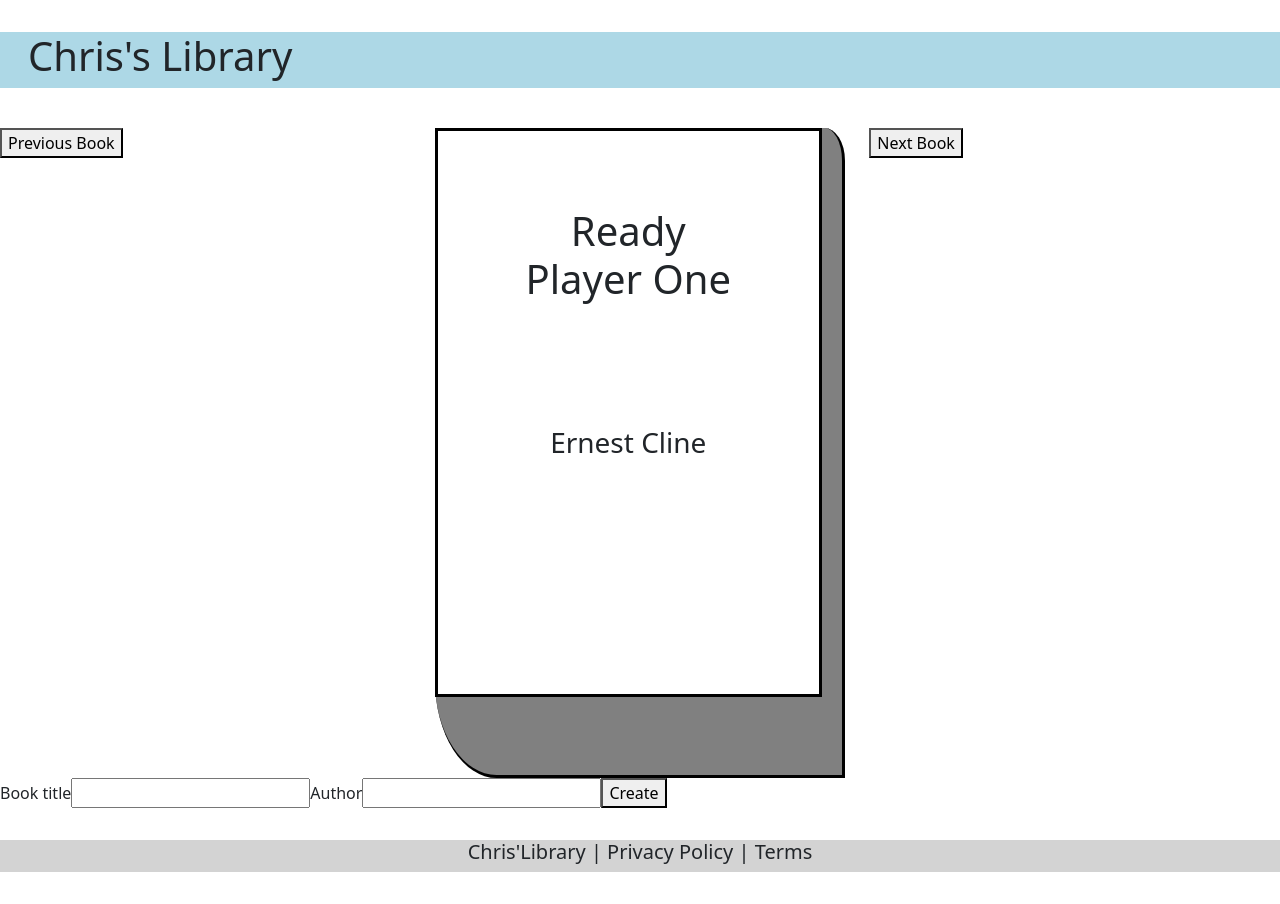
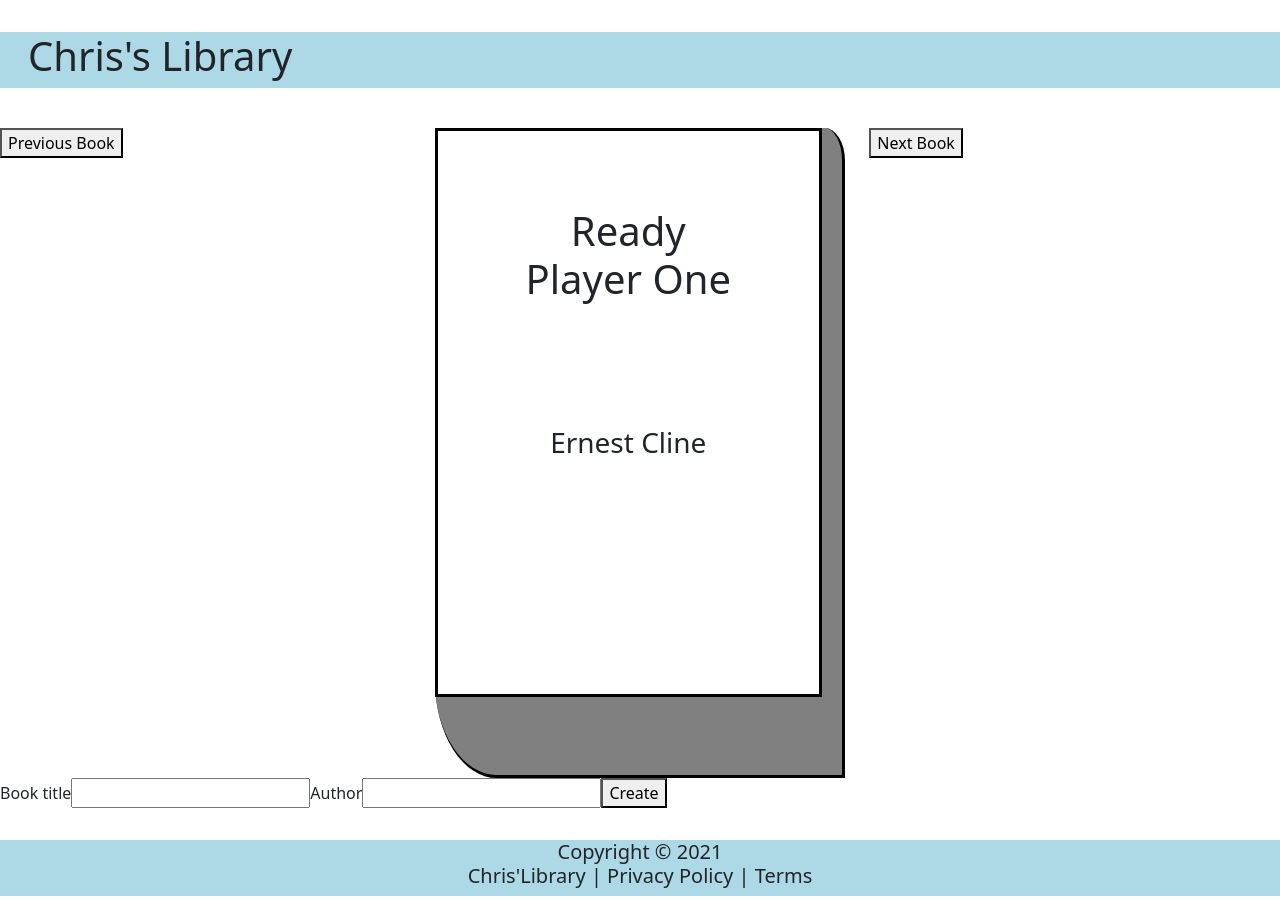
Before and after one commit to cmattox4846/DCCLibraryReactPorject, a React (Create React App) app: page / in a window 1280 px wide. Built offline with nearby package versions, Linux system fonts and the light colour scheme.

Commit message:
updated footer css

```diff
--- a/src/components/Footer/Footer.css
+++ b/src/components/Footer/Footer.css
@@ -1,6 +1,9 @@
 .footer{
- background-color: lightgray;
+ background-color: lightblue;
  text-align: center;
+ width: 100%;
+ box-shadow: 0 50vh 0 50vh lightblue;
+ margin-top: 2em;
 }
 
 
--- a/src/components/Footer/Footer.jsx
+++ b/src/components/Footer/Footer.jsx
@@ -5,13 +5,13 @@
 
 const footer = () => {
     return (
-        <div className="row row-space">
+        <footer className='footer'>
 
-            <div className='footer'>
-                <h5> Chris'Library | Privacy Policy | Terms</h5>
-            </div>
-        </div>
 
+
+                <h5> Copyright © 2021 <br/> Chris'Library | Privacy Policy | Terms</h5>
+
+        </footer>
      );
 }
 
```
